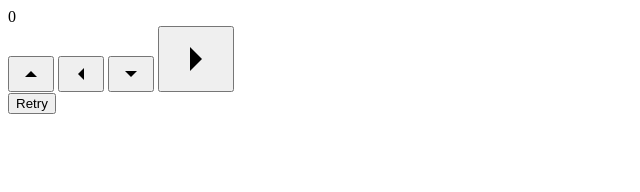
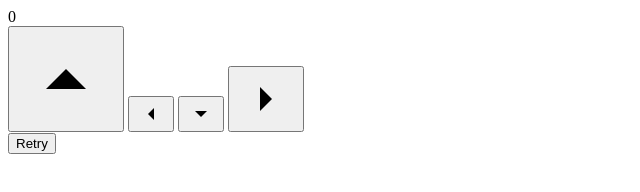
Before and after one commit to vannesa0wens/cross, a plain HTML site: page index.html in a window 1280 px wide. Shown: the whole page, without its empty margins (0-640 px from the left). Drawn offline with Linux system fonts and the light colour scheme.

Commit message:
Update index.html

```diff
--- a/index.html
+++ b/index.html
@@ -3,7 +3,7 @@
 <div id="controlls">
   <div>
     <button id="forward">
-      <svg width="30" height="30" viewBox="0 0 10 10">
+      <svg width="100" height="100" viewBox="0 0 10 10">
         <g transform="rotate(0, 5,5)">
           <path d="M5,4 L7,6 L3,6 L5,4" />
         </g>
```
